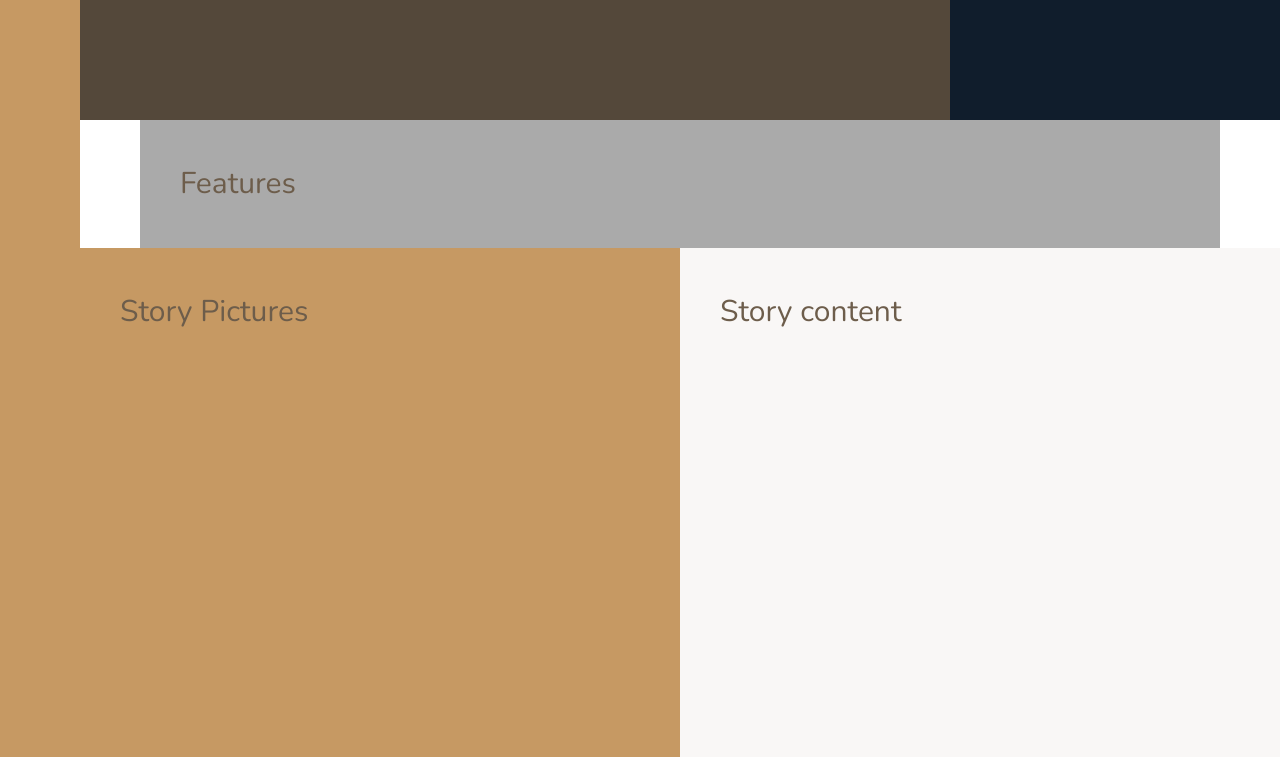
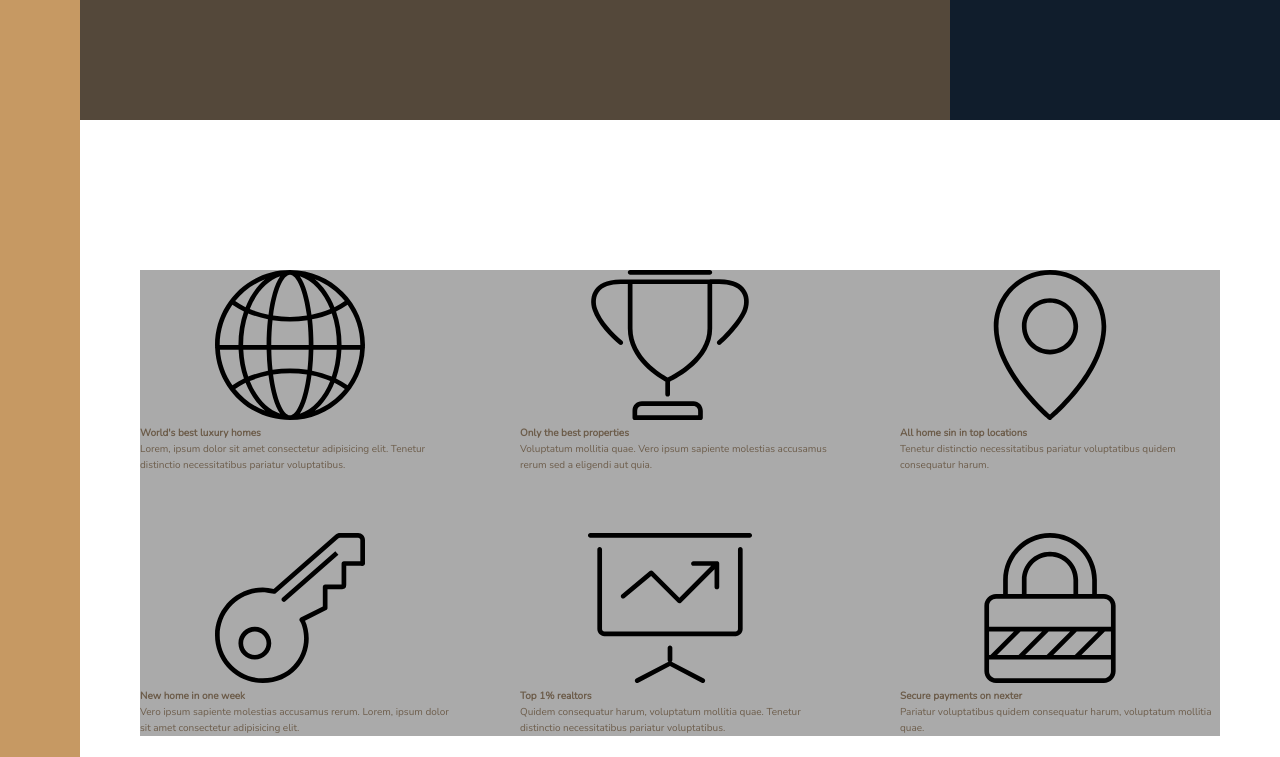
Before and after one commit to Larrygf02/nexter, a website: page index.html in a window 1280 px wide. Shown: the part 520-1277 px from the top of the page. Drawn offline with nearby package versions, Linux system fonts and the light colour scheme.

Commit message:
Building features

```diff
--- a/index.html
+++ b/index.html
@@ -22,7 +22,48 @@
             Top 3 realtors
         </div>
         <section class="features">
-            Features
+            <div class="feature">
+                <svg class="feature__icon">
+                    <use xlink:href="img/sprite.svg#icon-global"></use>
+                </svg>
+                <h4 class="heading-4">World's best luxury homes</h4>
+                <p class="feature__text">Lorem, ipsum dolor sit amet consectetur adipisicing elit. Tenetur distinctio necessitatibus pariatur voluptatibus.</p>
+            </div>
+            <div class="feature">
+                <svg class="feature__icon">
+                    <use xlink:href="img/sprite.svg#icon-trophy"></use>
+                </svg>
+                <h4 class="heading-4">Only the best properties</h4>
+                <p class="feature__text">Voluptatum mollitia quae. Vero ipsum sapiente molestias accusamus rerum sed a eligendi aut quia.</p>
+            </div>
+            <div class="feature">
+                <svg class="feature__icon">
+                    <use xlink:href="img/sprite.svg#icon-map-pin"></use>
+                </svg>
+                <h4 class="heading-4">All home sin in top locations</h4>
+                <p class="feature__text">Tenetur distinctio necessitatibus pariatur voluptatibus quidem consequatur harum.</p>
+            </div>
+            <div class="feature">
+                <svg class="feature__icon">
+                    <use xlink:href="img/sprite.svg#icon-key"></use>
+                </svg>
+                <h4 class="heading-4">New home in one week</h4>
+                <p class="feature__text">Vero ipsum sapiente molestias accusamus rerum. Lorem, ipsum dolor sit amet consectetur adipisicing elit.</p>
+            </div>
+            <div class="feature">
+                <svg class="feature__icon">
+                    <use xlink:href="img/sprite.svg#icon-presentation"></use>
+                </svg>
+                <h4 class="heading-4">Top 1% realtors</h4>
+                <p class="feature__text">Quidem consequatur harum, voluptatum mollitia quae. Tenetur distinctio necessitatibus pariatur voluptatibus.</p>
+            </div>
+            <div class="feature">
+                <svg class="feature__icon">
+                    <use xlink:href="img/sprite.svg#icon-lock"></use>
+                </svg>
+                <h4 class="heading-4">Secure payments on nexter</h4>
+                <p class="feature__text">Pariatur voluptatibus quidem consequatur harum, voluptatum mollitia quae.</p>
+            </div>
         </section>
         <div class="story__pictures">
             Story Pictures
--- a/sass/_base.scss
+++ b/sass/_base.scss
@@ -39,9 +39,4 @@ body {
     display: grid;
     grid-template-rows: 80vh min-content 40vw repeat(3, min-content);
     grid-template-columns: [sidebar-start] 8rem [sidebar-end full-start] minmax(6rem, 1fr) [center-start] repeat(8, [col-start] minmax(min-content, 14rem) [col-end]) [center-end] minmax(6rem, 1fr) [full-end];
-
-    & > * {
-        padding: 40px;
-        font-size: 3rem;
-    }
 }
--- a/sass/_features.scss
+++ b/sass/_features.scss
@@ -1,4 +1,9 @@
 .features {
     background-color: $color-grey-light-2;
     grid-column: center-start / center-end;
+
+    margin: 15rem 0;
+    display: grid;
+    grid-template-columns: repeat(3, 1fr);
+    grid-gap: 6rem;
 }
```
Also changed, not shown: css/style.css.
